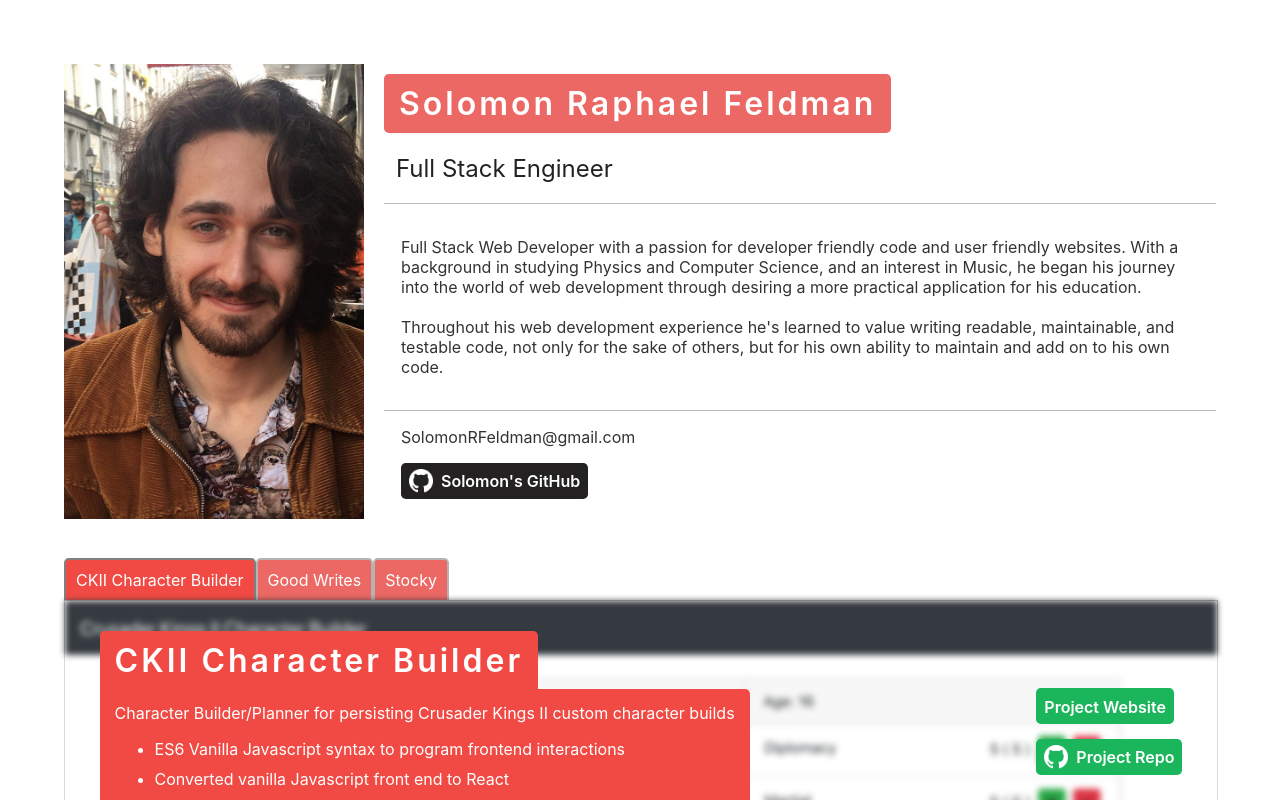
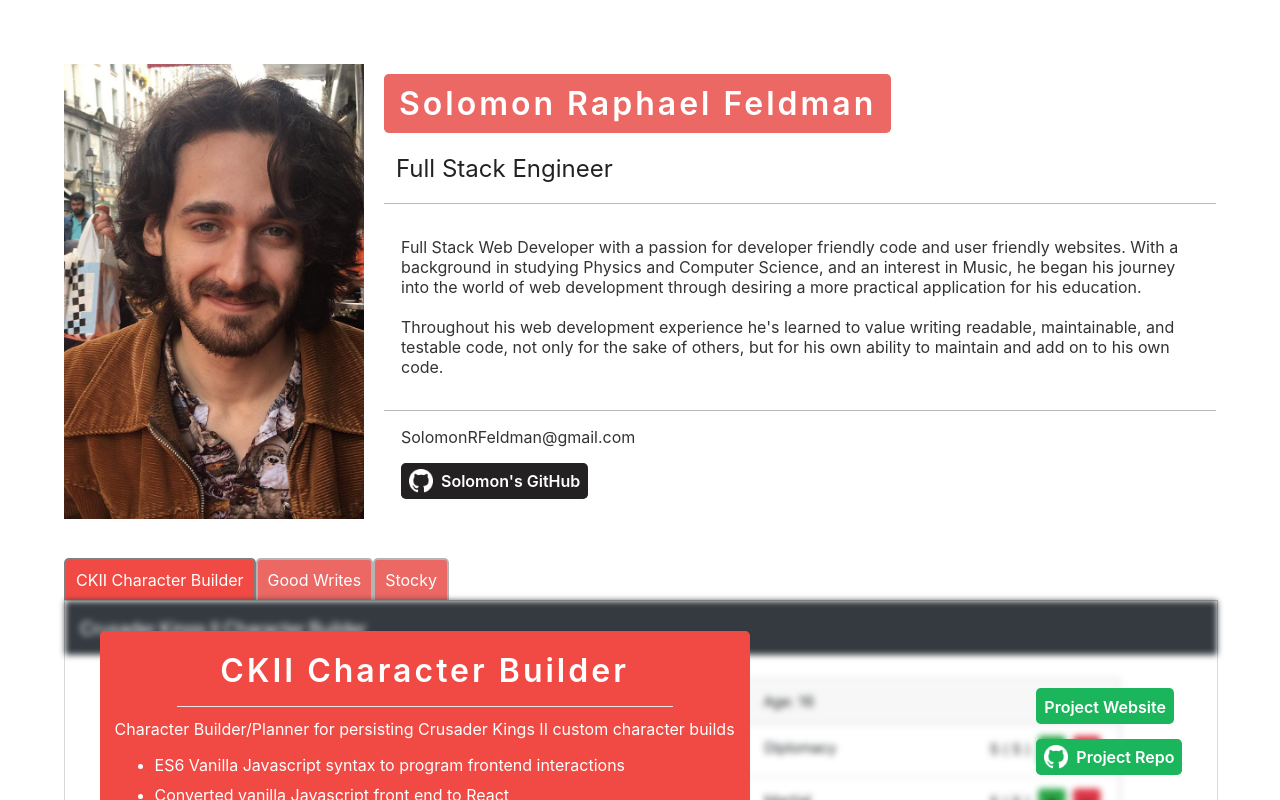
Before and after one commit to SolomonRFeldman/solomon-r-feldman-portfolio, a React (Create React App) app: page / in a window 1280 px wide. Shown: the top 800 px of the page. Built offline with nearby package versions, Linux system fonts and the light colour scheme.

Commit message:
puts the project name and description in the same div

```diff
--- a/src/components/Project/Project.css
+++ b/src/components/Project/Project.css
@@ -39,21 +39,28 @@
 }
 
 .Project-name {
+  text-align: center;
+  margin-left: auto;
+  margin-right: auto;
   font-weight: 600;
   font-size: 2rem;
   letter-spacing: 3px;
   background-color: rgb(241, 74, 68);
   color: #fff;
-  border-radius: 0.3rem;
-  border-bottom-right-radius: 0px;
-  border-bottom-left-radius: 0px;
   width: fit-content;
   padding-top: 10px;
   padding-bottom: 10px;
   padding-left: 15px;
   padding-right: 15px;
-  margin-bottom: -1px;
+  margin-bottom: -2px;
   margin-top: 0px;
+}
+
+.Project-horizontal-rule {
+  border: none;
+  background-color: rgb(235, 228, 228);
+  height: 1px;
+  width: 80%;
 }
 
 .Project-text {
@@ -64,7 +71,6 @@
   background-color: rgb(241, 74, 68);
   color: #fff;
   border-radius: 0.3rem;
-  border-top-left-radius: 0px;
   width: fit-content;
   margin-top: 0px;
 }
--- a/src/components/Project/Project.jsx
+++ b/src/components/Project/Project.jsx
@@ -9,8 +9,9 @@ export default function Project({project}) {
       </div>
       <div className='Project-body'>
         <div style={{display: 'inline-block'}} className='Project-specs'>
-          <h1 className='Project-name'>{project.name}</h1>
           <p className='Project-text'>
+            <h1 className='Project-name'>{project.name}</h1>
+            <hr className='Project-horizontal-rule' />
             <div className='Project-description'>{project.description}</div>
             <ul className='Project-bullet-list'>{project.bullets.map(bullet => <li className='Project-bullet'>{bullet}</li>)}</ul>
           </p>
```
